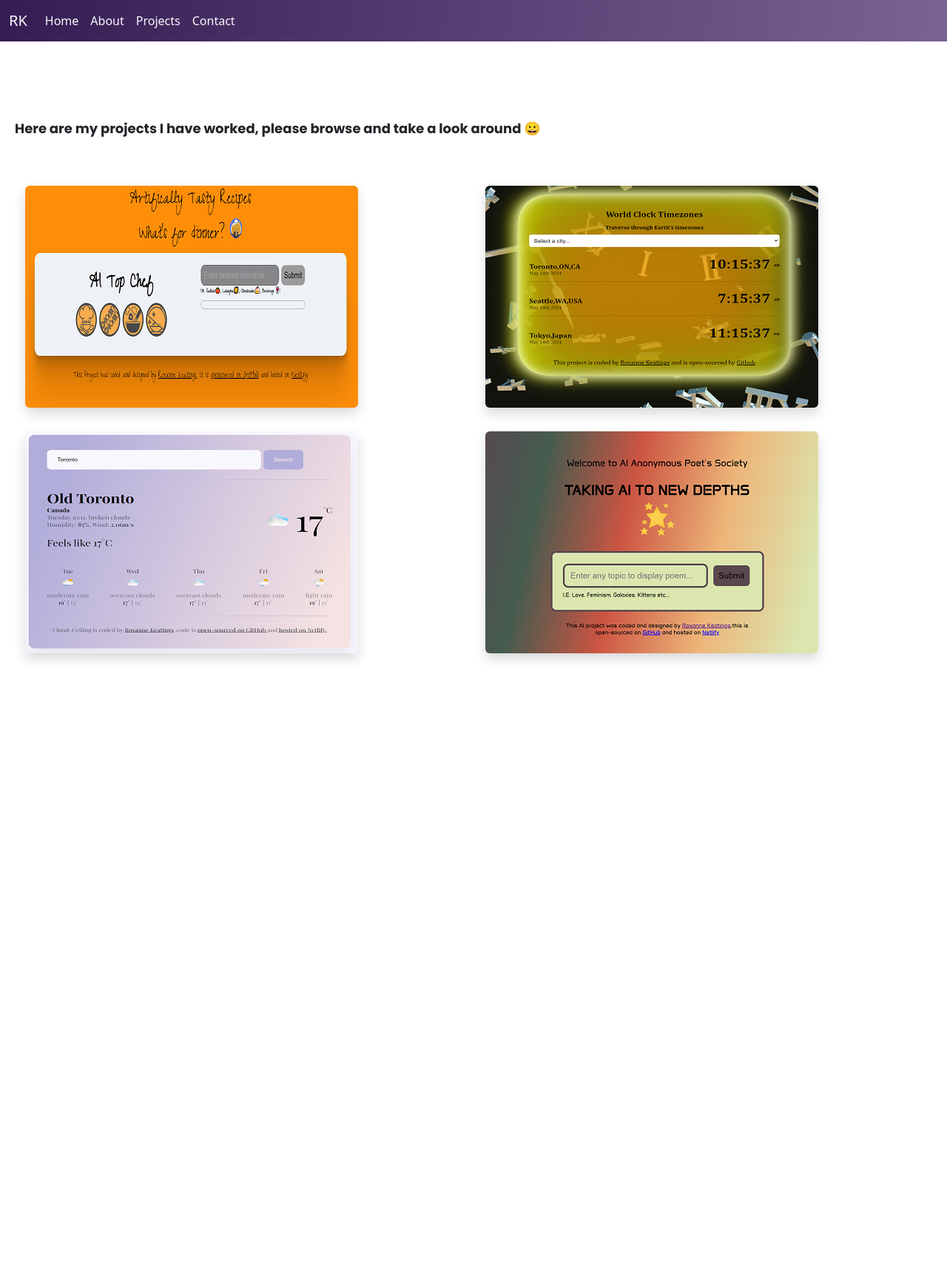
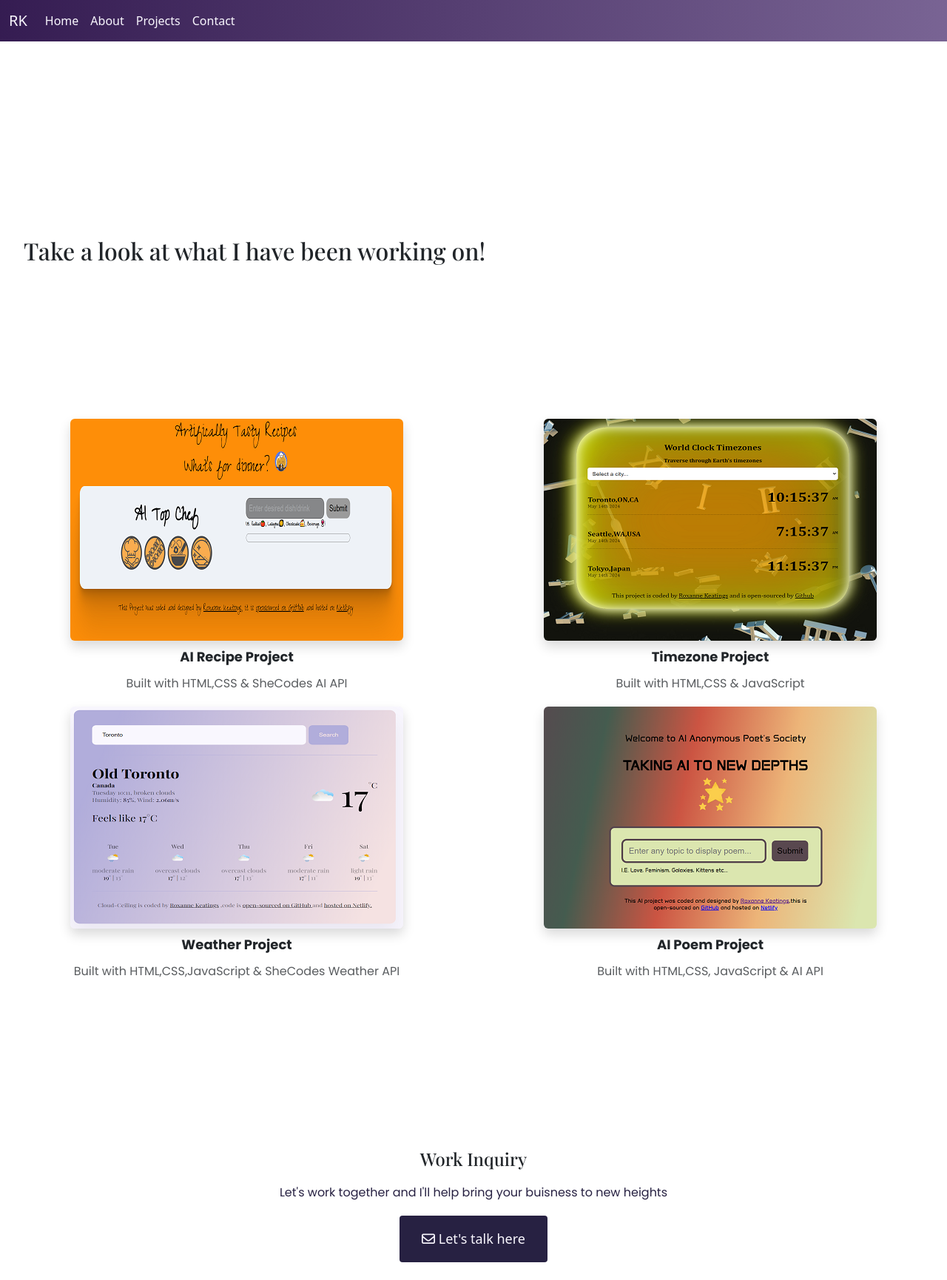
Before and after one commit to RoxyKeatings/my-profile-project, a plain HTML site: page projects.html in a window 1280 px wide. Shown: the whole page at 74% size. Before the commit the page ends 1107 px from the top, so only its background shows below. Drawn offline with nearby package versions, Linux system fonts and the light colour scheme; a web font is replaced by a local one.

Commit message:
modified projects html page&adjusted containers

```diff
--- a/projects.html
+++ b/projects.html
@@ -45,18 +45,37 @@
             </div>
         </div>
     </nav>
-    <div class="content-container">
-
-        <h3> Here are my projects I have worked, please browse and take a look around 😀</h3>
-        <div class="row mt-5 mb-5 gx-1">
-            <div class="col-sm-6 p-3"><img src="images/aitopchef.png" class="img-fluid rounded shadow" /></div>
-            <div class="col-sm-6 p-3"><img src="images/timezone1.png" class="img-fluid rounded shadow" />
+    <div class="content-container container-fluid">
+        <h2 class="content-container">Take a look at what I have been working on!</h2>
+        <div class="row text-center mt-5 mb-5">
+            <div class="col-md-6"><img src="images/aitopchef.png" class="img-fluid rounded shadow" />
+                <h3 class="mt-2 text-center">AI Recipe Project</h3>
+                <p class="mt-2 text-center text-muted">Built with HTML,CSS & SheCodes AI API</p>
             </div>
-            <div class="col-sm-6 p-3"><img src="images/weatherapp1.png" class="img-fluid rounded shadow" /></div>
-            <div class="col-sm-6 p-3"><img src="images/aipoemapp.png" class="img-fluid rounded shadow" />
+            <div class="col-md-6"><img src="images/timezone1.png" class="img-fluid rounded shadow" />
+                <h3 class="mt-2 text-center">Timezone Project</h3>
+                <p class="mt-2 text-center text-muted">Built with HTML,CSS & JavaScript</p>
+            </div>
+            <div class="col-md-6"><img src="images/weatherapp1.png" class="img-fluid rounded shadow" />
+                <h3 class="mt-2 text-center">Weather Project</h3>
+                <p class="mt-2 text-center text-muted">Built with HTML,CSS,JavaScript & SheCodes Weather API</p>
+            </div>
+            <div class="col-md-6"><img src="images/aipoemapp.png" class="img-fluid rounded shadow" />
+                <h3 class="mt-2 text-center">AI Poem Project</h3>
+                <p class="mt-2 text-center text-muted">Built with HTML,CSS, JavaScript & AI API</p>
             </div>
         </div>
     </div>
+    <footer>
+        <div class="container container-fluid">
+            <h4> Work Inquiry</h4>
+            <p class="mt-3 mb-3">Let's work together and I'll help bring your buisness to new heights</p>
+            <a href="contact.html#contact" class="contact-me mb-4">
+                <i class="fa-regular fa-envelope"></i>
+                Let's talk here</a>
+        </div>
+    </footer>
+
 </body>
 
 </html>
--- a/styles/style.css
+++ b/styles/style.css
@@ -142,10 +142,6 @@ img {
   font-weight: 400;
   font-family: var(--default-font-family);
 }
-
-.project-description {
-  padding: 120px 60px;
-}
 @media (max-width: 900px) {
   body {
     position: absolute;
```
Also changed, not shown: about.html (+7 -6 lines), contact.html (+1 -1 lines), index.html (+24 -12 lines), images/profilepic.png (added).
